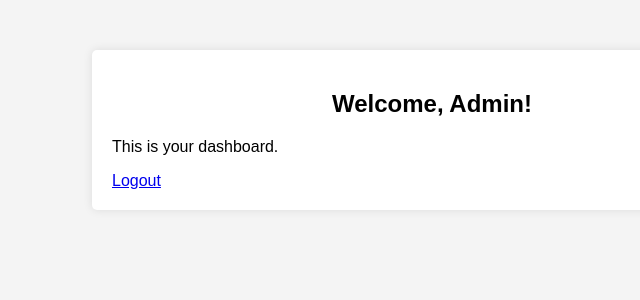
After one commit to DharmitCode/task-management-system, a PHP site: page /admin/dashboard.php in a window 1280 px wide. The commit adds this page. Shown: the top 300 px of the page, without its empty margins (208-848 px from the left). Run offline with PHP 8.4, Linux system fonts and the light colour scheme; the visitor is signed in with stand-in values (Sample User, id 1).

Commit message:
Added role-based login redirection and admin dashboard

```diff
--- /dev/null
+++ b/admin/dashboard.php
@@ -0,0 +1,23 @@
+<?php
+session_start();
+if (!isset($_SESSION['role']) || $_SESSION['role'] != 'admin') {
+    header("Location: ../login.php");
+    exit();
+}
+?>
+<!DOCTYPE html>
+<html lang="en">
+<head>
+    <meta charset="UTF-8">
+    <meta name="viewport" content="width=device-width, initial-scale=1.0">
+    <title>Admin Dashboard - Task Management System</title>
+    <link rel="stylesheet" href="../assets/css/styles.css">
+</head>
+<body>
+    <div class="container">
+        <h2>Welcome, Admin!</h2>
+        <p>This is your dashboard.</p>
+        <a href="../logout.php">Logout</a>
+    </div>
+</body>
+</html>
--- /dev/null
+++ b/logout.php
@@ -0,0 +1,6 @@
+<?php
+session_start();
+session_destroy();
+header("Location: login.php");
+exit();
+?>
```
Also changed, not shown: login.php (+8 -2 lines).
